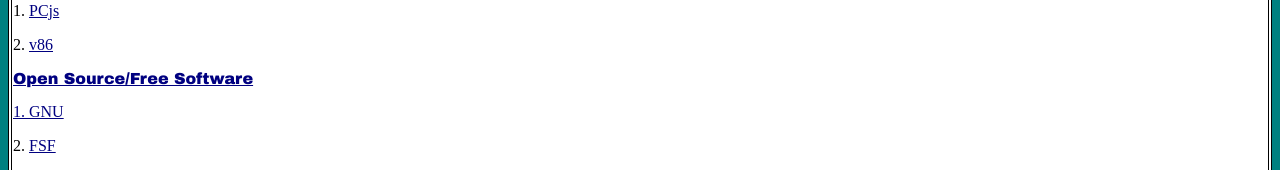
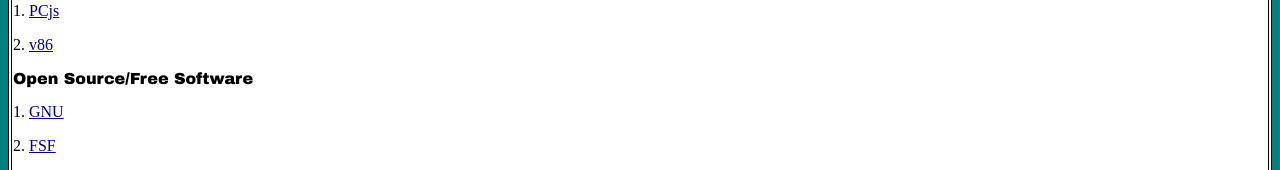
Before and after one commit to MrAlexander-2000/mralexander-2000.github.io, a plain HTML site: page Cool-Sites.htm in a window 1280 px wide. Shown: the part 806-976 px from the top of the page. Drawn offline with Linux system fonts and the light colour scheme; a script that the page names is missing.

Commit message:
Updated Cool-Sites.htm

```diff
--- a/Cool-Sites.htm
+++ b/Cool-Sites.htm
@@ -48,7 +48,7 @@
 		<p>11. <a href="http://www.catb.org/esr/">Richard Stallman</a><p>&nbsp;<hr>
 		<p><font face="Arial Black">Emulation:</font></p>
 		<p>1. <a href="https://www.pcjs.org/">PCjs</a></p>
-	   	<p>2. <a href="https://copy.sh/v86/">v86</p>
+	   	<p>2. <a href="https://copy.sh/v86/">v86</a></p>
 		<p><font face="Arial Black">Open Source/Free Software</font></p>
 		<p>1. <a href="https://www.gnu.org/">GNU</a></p>
 		<p>2. <a href="https://www.fsf.org/">FSF</a></p>
```
